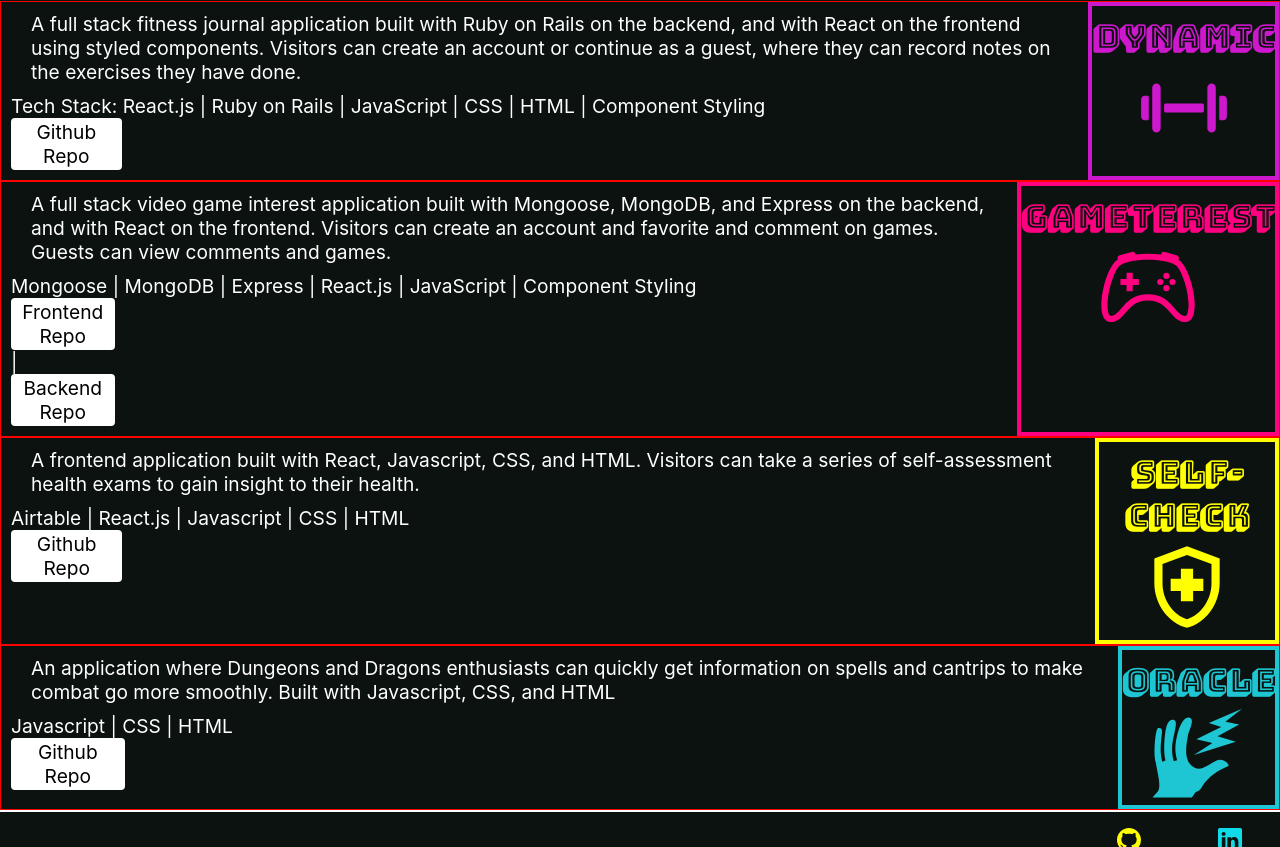
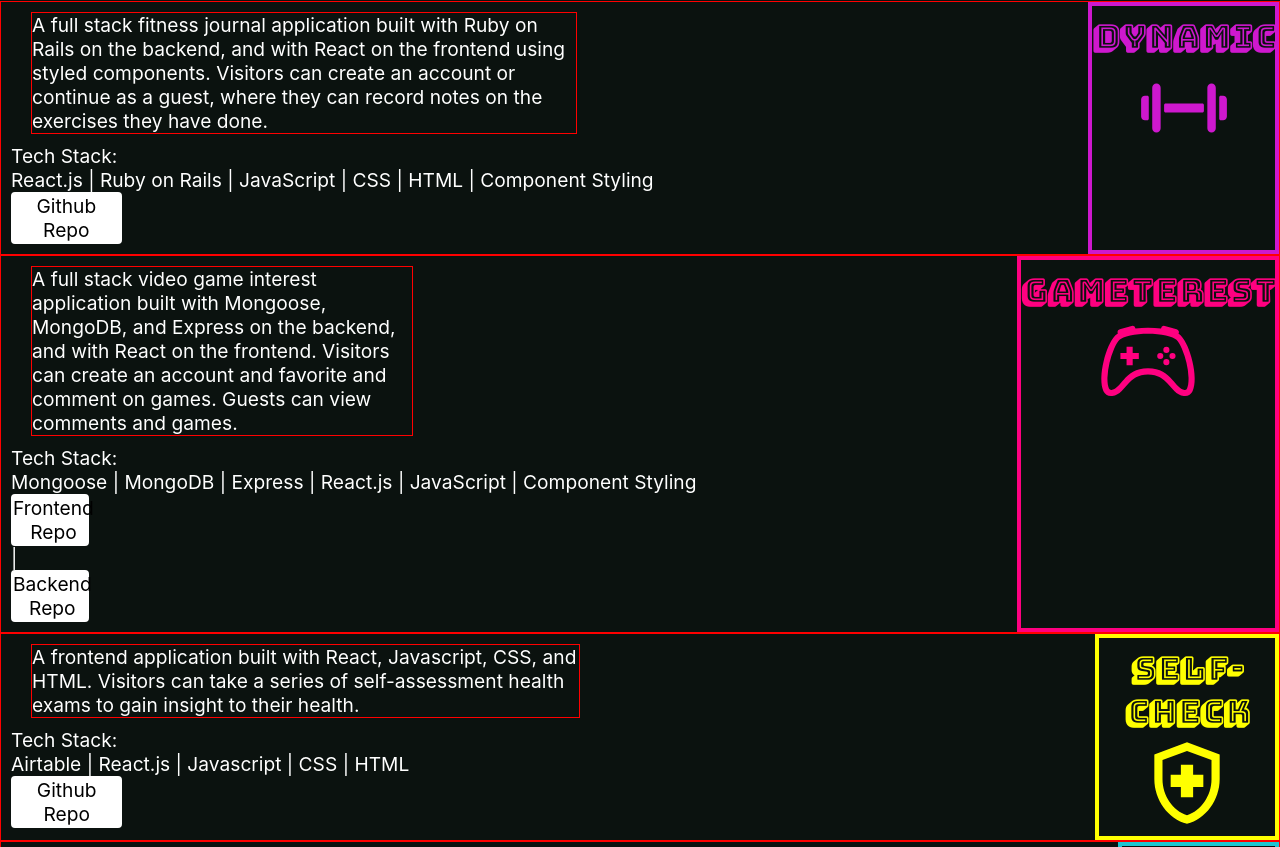
Before and after one commit to hammyhammer/Portfolio, a React (Create React App) app in the folder client/: page /#projects in a window 1280 px wide. Shown: the part 1133-1980 px from the top of the page. Built offline with nearby package versions, Linux system fonts and the light colour scheme; a web font is replaced by a local one.

Commit message:
added tech stack and limited width on desc

```diff
--- a/client/src/screens/Projects/Projects.jsx
+++ b/client/src/screens/Projects/Projects.jsx
@@ -14,7 +14,7 @@ export default function Projects() {
         <div>
           <p className={projectcss.description}>A full stack fitness journal application built with Ruby on Rails on the backend, and with React on the frontend using styled components. Visitors can create an account or continue as a guest, where they can record notes on the exercises they have done.</p>
           <p className={projectcss.skills}>
-            Tech Stack:
+            Tech Stack: <br />
             React.js | Ruby on Rails | JavaScript | CSS | HTML | Component Styling
             {/* <img className={projectcss.icons} src="https://cdn.jsdelivr.net/gh/devicons/devicon/icons/ruby/ruby-plain-wordmark.svg" alt="ruby" />
           <img className={projectcss.icons} src="https://cdn.jsdelivr.net/gh/devicons/devicon/icons/rails/rails-plain-wordmark.svg" alt="rails" />
@@ -36,10 +36,11 @@ export default function Projects() {
         {/* <div className={projectcss.divider}></div> */}
       </div>
       <div className={projectcss.gameterest}>
-        <div>
+        <div className={projectcss.leftpage}>
           <p className={projectcss.description}>A full stack video game interest application built with Mongoose, MongoDB, and Express on the backend, and with React on the frontend. Visitors can create an account and favorite and comment on games. Guests can view comments and games.</p>
 
           <p className={projectcss.skills}>
+            Tech Stack: <br />
             Mongoose | MongoDB | Express | React.js | JavaScript | Component Styling
             {/* <img className={projectcss.icons} src="https://cdn.jsdelivr.net/gh/devicons/devicon/icons/mongodb/mongodb-plain-wordmark.svg" alt="mongoDB" />
           <img className={projectcss.icons} src="https://cdn.jsdelivr.net/gh/devicons/devicon/icons/react/react-original-wordmark.svg" alt="react" />
@@ -62,8 +63,12 @@ export default function Projects() {
       </div>
       <div className={projectcss.selfcheck}>
         <div>
-          <p className={projectcss.description}>A frontend application built with React, Javascript, CSS, and HTML. Visitors can take a series of self-assessment health exams to gain insight to their health.</p>
-          <p className={projectcss.skills}>Airtable | React.js | Javascript | CSS | HTML
+
+          <p className={projectcss.description}>
+            A frontend application built with React, Javascript, CSS, and HTML. Visitors can take a series of self-assessment health exams to gain insight to their health.</p>
+          <p className={projectcss.skills}>
+            Tech Stack: <br />
+            Airtable | React.js | Javascript | CSS | HTML
             {/* <img className={projectcss.icons} src="https://cdn.jsdelivr.net/gh/devicons/devicon/icons/react/react-original-wordmark.svg" alt="react" />
           <img className={projectcss.icons} src="https://cdn.jsdelivr.net/gh/devicons/devicon/icons/javascript/javascript-original.svg" alt="javascript" />
           <img className={projectcss.icons} src="https://cdn.jsdelivr.net/gh/devicons/devicon/icons/css3/css3-plain-wordmark.svg" alt="css3" />
@@ -88,7 +93,9 @@ export default function Projects() {
       <div className={projectcss.oracle}>
         <div>
           <p className={projectcss.description}>An application where Dungeons and Dragons enthusiasts can quickly get information on spells and cantrips to make combat go more smoothly. Built with Javascript, CSS, and HTML</p>
-          <p className={projectcss.skills}> Javascript | CSS | HTML
+          <p className={projectcss.skills}>
+            Tech Stack: <br />
+            Javascript | CSS | HTML
             {/* <img className={projectcss.icons} src="https://cdn.jsdelivr.net/gh/devicons/devicon/icons/javascript/javascript-original.svg" alt="javascript" />
           <img className={projectcss.icons} src="https://cdn.jsdelivr.net/gh/devicons/devicon/icons/css3/css3-plain-wordmark.svg" alt="css3" />
           <img className={projectcss.icons} src="https://cdn.jsdelivr.net/gh/devicons/devicon/icons/html5/html5-plain-wordmark.svg" alt="html5" /> */}
--- a/client/src/screens/Projects/Projects.module.css
+++ b/client/src/screens/Projects/Projects.module.css
@@ -257,6 +257,14 @@
     font-size: 3vw;
   }
 
+  .leftpage {
+    margin-right: 20%;
+  }
+
+  .description {
+    border: 1px solid red;
+    width: 50%
+  }
 
   .title_dynamic {
     font-size: 2.5vw;
```
